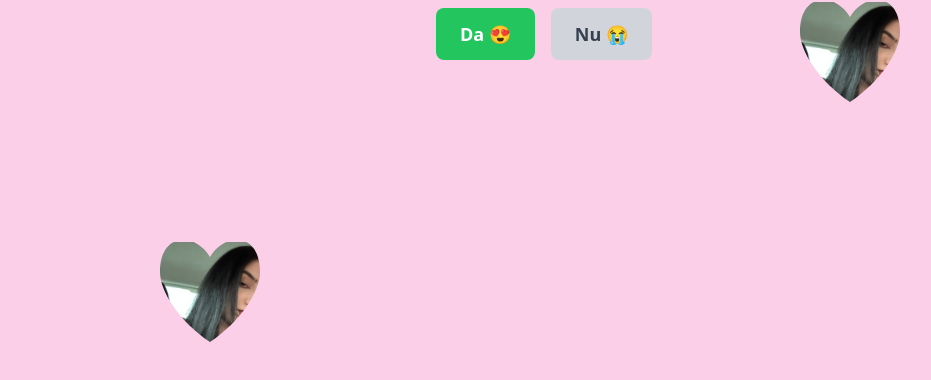
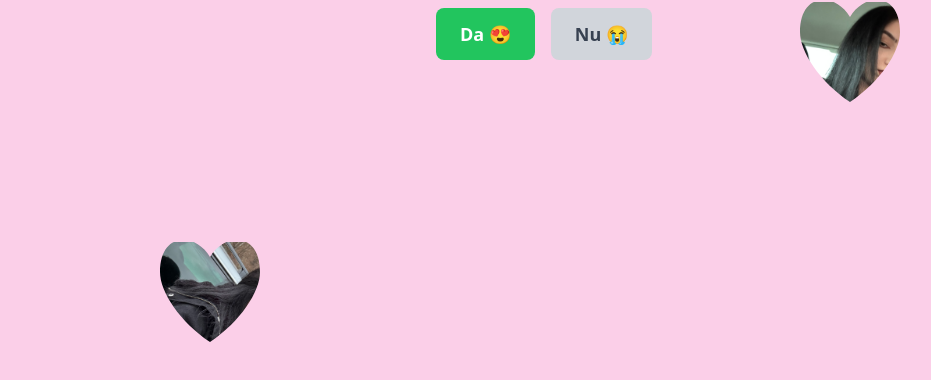
Before and after one commit to MustacheDab/PatrascuDaniel, a website: page index.html in a window 1280 px wide. Shown: the part 398-778 px from the top of the page, without its empty margins (96-1027 px from the left). Drawn offline with nearby package versions, Linux system fonts and the light colour scheme.

Commit message:
Update index.html

```diff
--- a/index.html
+++ b/index.html
@@ -41,7 +41,7 @@ IMG_0733.JPEG" alt="Her Photo 2">
   </div>
   <div class="heart-frame" style="top: 80%; left: 20%;">
     <img src="
-IMG_0733.JPEG" alt="Her Photo 3">
+IMG_0745.JPEG" alt="Her Photo 3">
   </div>
   <div class="heart-frame" style="top: 30%; left: 60%;">
     <img src="
```
